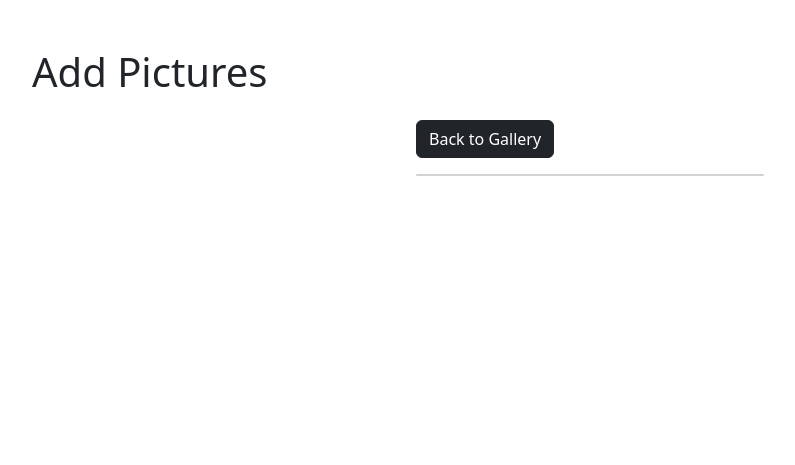
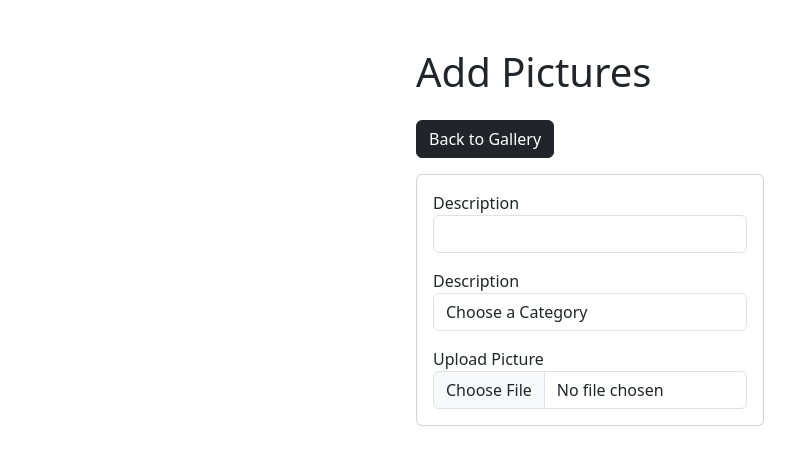
Before and after one commit to Alexanderoke/photogallery, a Django app: page /addpics/ in a window 1280 px wide. Shown: the part 56-521 px from the top of the page, without its empty margins (28-823 px from the left). Run offline with Django 4.2, Linux system fonts and the light colour scheme; some libraries are stand-ins or nearby versions.

Commit message:
create ad pics template form

```diff
--- a/photogallery/picgallery/templates/picgallery/addpics.html
+++ b/photogallery/picgallery/templates/picgallery/addpics.html
@@ -1,14 +1,34 @@
 {% extends "picgallery/base.html" %}
 
 {% block content %}
-<h1>Add Pictures</h1>
-
 
 <div class="container">
   <div class="row justify-content-center">
+
     <div class="col-md-4">
+      <h1>Add Pictures</h1>
       <a href="{% url 'picgallery-gallery' %}" class="btn btn-dark my-3" >Back to Gallery</a>
       <div class="card">
+        <form action="">
+
+          <div class="m-3">
+            <label>Description</label>
+            <input class="form-control" name="description" type="text" id="formFile">
+          </div>
+
+          <div class="m-3">
+            <label>Description</label>
+            <select class="form-control" name="category" id="formFile">
+              <option value='none'> Choose a Category </option>
+            </select>
+          </div>
+
+
+          <div class="m-3">
+            <label>Upload Picture</label>
+            <input name="image" class="form-control" type="file" id="formFile">
+          </div>
+        </form>
 
 
       </div>
```
